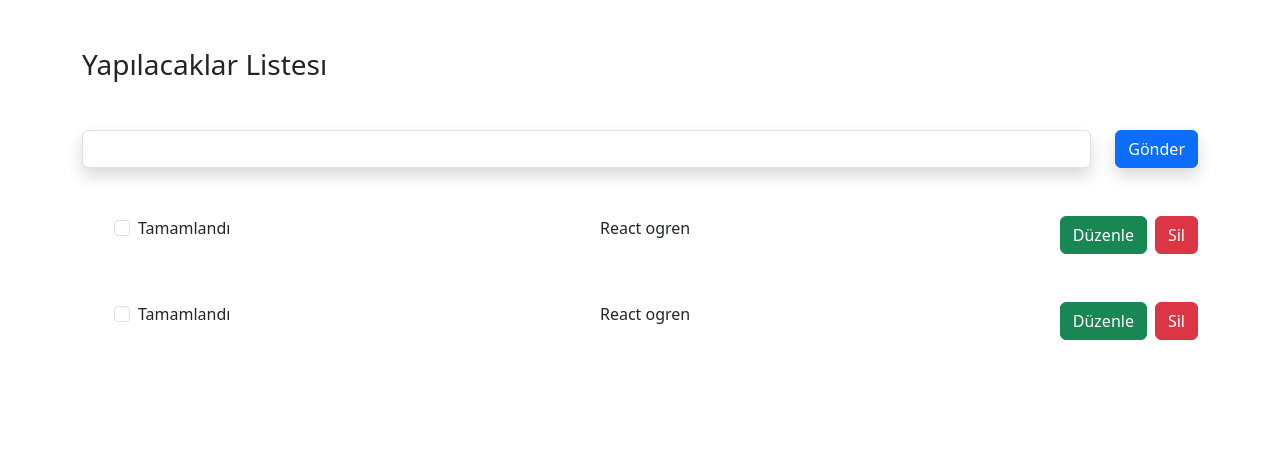
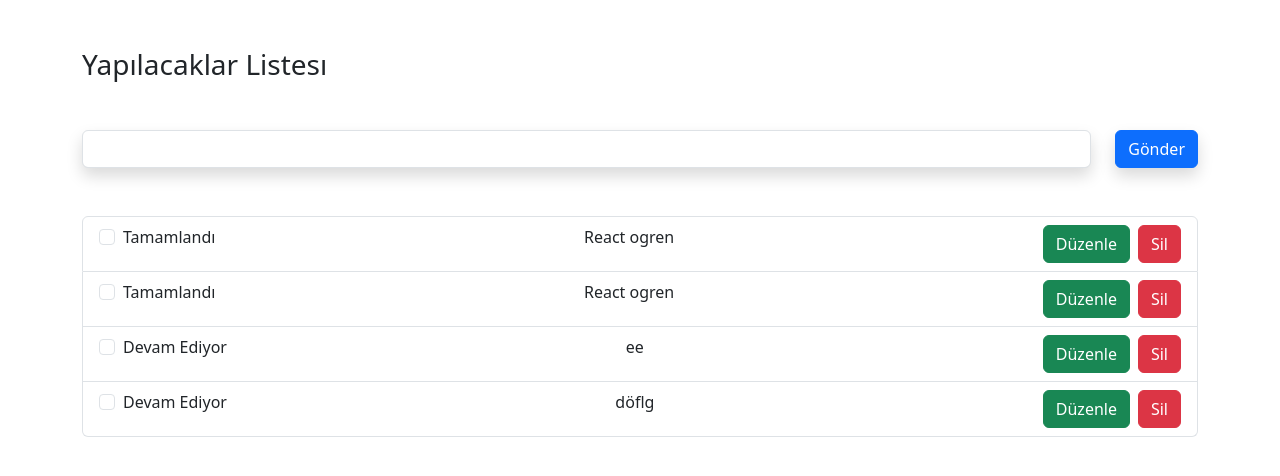
Before and after one commit to Yulduzb/To-Do-List-React-Project, a React (Vite) app in the folder todo/: page / in a window 1280 px wide. Shown: the top 476 px of the page. Built offline with nearby package versions, Linux system fonts and the light colour scheme; data requests are answered from the project's data file.

Commit message:
axios.post ile veri tabanina veri gonderme fonksiyonu oluşturuldu

```diff
--- a/todo/db.json
+++ b/todo/db.json
@@ -11,6 +11,18 @@
       "title": "React ogren",
       "date": "2023-14-10",
       "isDone": true
+    },
+    {
+      "id": "125546",
+      "title": "ee",
+      "date": "2023-10-21T18:49:12.101Z",
+      "isDone": false
+    },
+    {
+      "id": 1697916569669,
+      "title": "döflg",
+      "date": "2023-10-21T19:29:29.669Z",
+      "isDone": false
     }
   ]
 }
--- a/todo/src/App.jsx
+++ b/todo/src/App.jsx
@@ -2,6 +2,8 @@ import axios from 'axios'
 import { useEffect, useState } from 'react'
 import Loading from './components/Loading';
 import ListItem from './components/ListItem';
+
+axios.defaults.baseURL='http://localhost:3000';
 
 function App() {
   const [todos,setTodos]=useState(null);
@@ -9,16 +11,30 @@ useEffect(()=>{
   axios.get('http://localhost:3000/todos')
   .then((res)=>setTodos(res.data))
 },[]);
+
+const HandleSubmit =(e)=>{
+  e.preventDefault();
+  const newTodo={
+    id:new Date().getTime(),
+    title:e.target[0].value,
+    date:new Date(),
+    isDone:false,
+  }
+  axios.post(`/todos`,newTodo)
+  .then(()=>setTodos([...todos,newTodo]));
+
+
+}
   return (
 
     <div className='container py-5'>
       <h3>Yapılacaklar Listesı</h3>
-      <form className='d-flex justify-content-center gap-4 my-5'>
+      <form onSubmit={HandleSubmit} className='d-flex justify-content-center gap-4 my-5'>
         <input type="text" className='form-control shadow' />
         <button className='btn btn-primary shadow '>Gönder</button>
       </form>
 
-      <ul>
+      <ul className='list-group'>
         {/*Apidan cevap beklerken.Eğer null isa Yülleniyor yazar */}
         {todos === null && <Loading/>}
         {/*eğer todo true isa  todos dizisini map ile döner ve listeler */}
--- a/todo/src/components/ListItem.jsx
+++ b/todo/src/components/ListItem.jsx
@@ -1,13 +1,13 @@
 import axios from 'axios';
 import PropTypes from 'prop-types';
 
-//axios.defaults.baseURL='http://localhost:3000';
+
 
 const ListItem=({todos,allTodos,setTodos}) => {
 
     /*elemeni silen hem apiden hem listeden silen fonsiyon */
 const HandleDelete=()=>{
-axios.delete(`http://localhost:3000/todos/${todos.id}`)
+axios.delete(`/${todos.id}`)
 .then(()=>{
    const fitered= allTodos.filter((item)=>item.id !== todos.id);
    setTodos(fitered)
@@ -15,7 +15,7 @@ axios.delete(`http://localhost:3000/todos/${todos.id}`)
 .catch(err => alert("Bir hata oluştu..."))
 }
     return (
-        <li className="d-flex justify-content-between aligin-items-center  my-5 ">
+        <li className="d-flex justify-content-between aligin-items-center list-group-item">
             <div className="d-flex gap-2 ">
                 <input className="form-check-input" type="checkbox" />
                 <span>{todos.isDone ? 'Tamamlandı' : 'Devam Ediyor'}</span>
```
